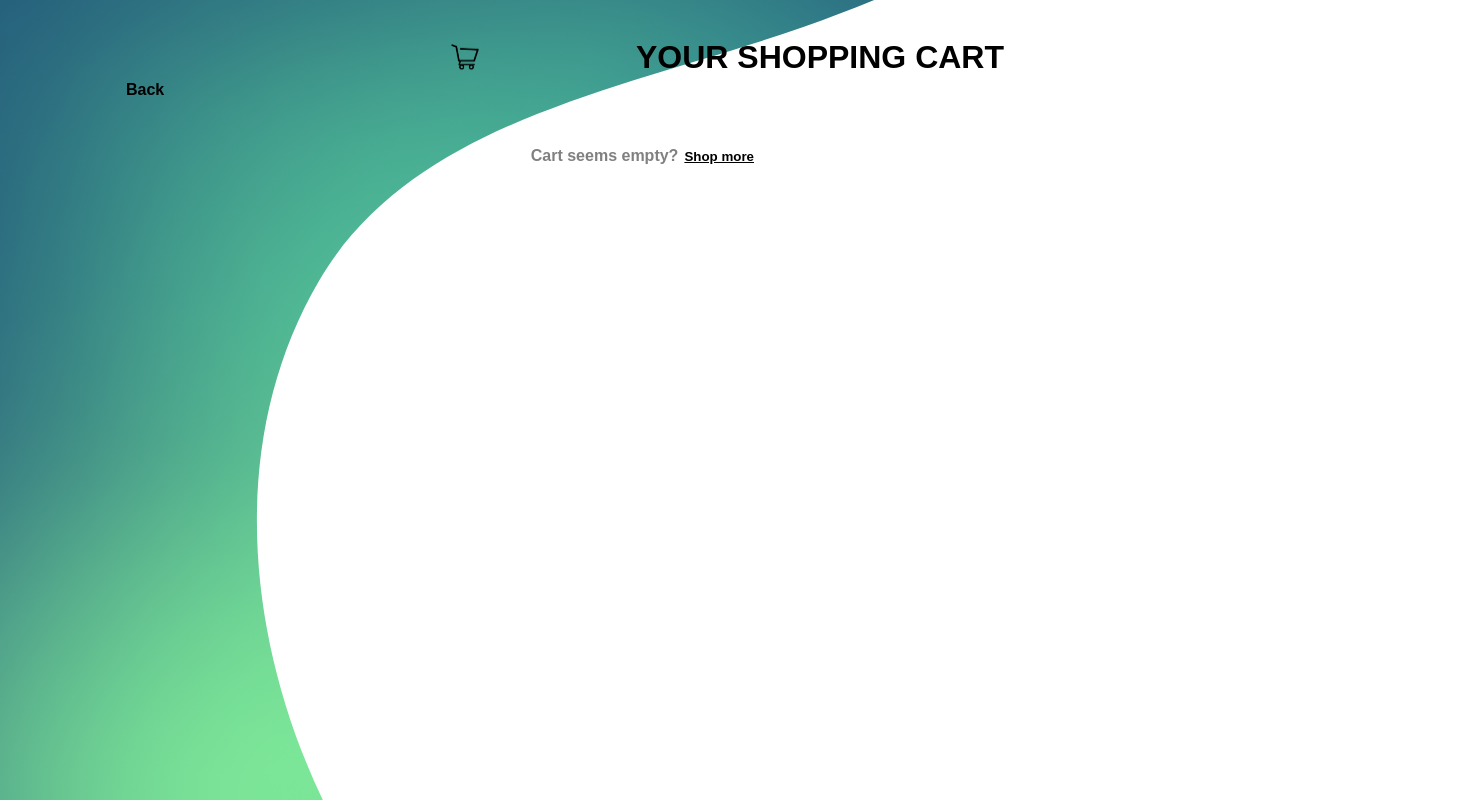
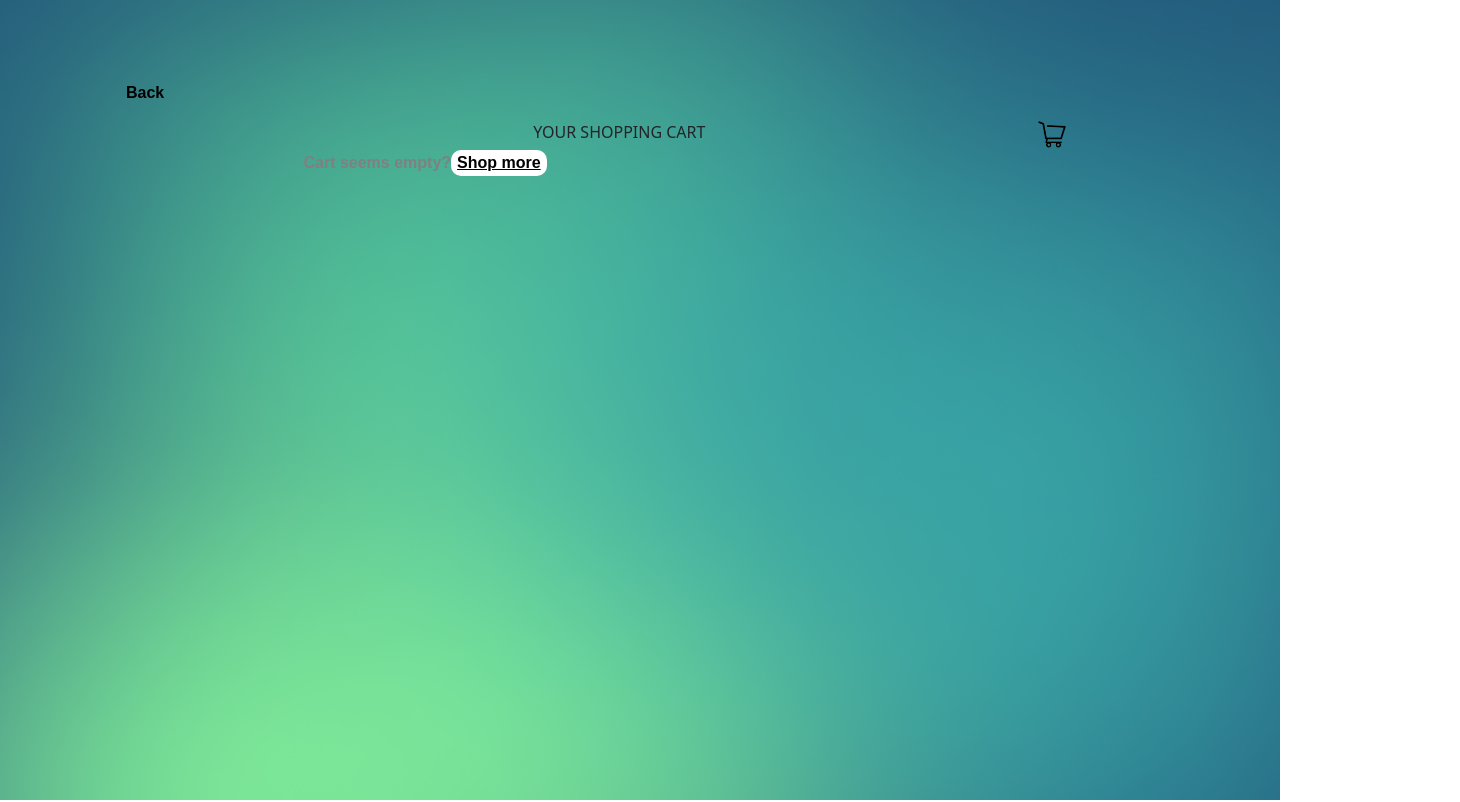
Before and after one commit to advanced-computer-lab-2023/Agile-Star-Squad-Pharmacy, a React (Create React App) app in the folder frontend/: page /patient/pages/Cart in a window 1280 px wide. Shown: the top 802 px of the page, 1460 px wide, since content can reach past the window. Built offline with nearby package versions, Linux system fonts and the light colour scheme.

Commit message:
fix: overflow and bootstrap

```diff
--- a/frontend/public/index.html
+++ b/frontend/public/index.html
@@ -15,6 +15,18 @@
       user's mobile device or desktop. See https://developers.google.com/web/fundamentals/web-app-manifest/
     -->
     <link rel="manifest" href="%PUBLIC_URL%/manifest.json" />
+
+    <link
+      href="https://cdn.jsdelivr.net/npm/bootstrap@5.0.2/dist/css/bootstrap.min.css"
+      rel="stylesheet"
+      integrity="sha384-EVSTQN3/azprG1Anm3QDgpJLIm9Nao0Yz1ztcQTwFspd3yD65VohhpuuCOmLASjC"
+      crossorigin="anonymous"
+    />
+    <script
+      src="https://cdn.jsdelivr.net/npm/bootstrap@5.0.2/dist/js/bootstrap.bundle.min.js"
+      integrity="sha384-MrcW6ZMFYlzcLA8Nl+NtUVF0sA7MsXsP1UyJoMp4YLEuNSfAP+JcXn/tWtIaxVXM"
+      crossorigin="anonymous"
+    ></script>
     <!--
       Notice the use of %PUBLIC_URL% in the tags above.
       It will be replaced with the URL of the `public` folder during the build.
@@ -40,5 +52,15 @@
       To begin the development, run `npm start` or `yarn start`.
       To create a production bundle, use `npm run build` or `yarn build`.
     -->
+    <script
+    src="https://cdn.jsdelivr.net/npm/@popperjs/core@2.9.2/dist/umd/popper.min.js"
+    integrity="sha384-IQsoLXl5PILFhosVNubq5LC7Qb9DXgDA9i+tQ8Zj3iwWAwPtgFTxbJ8NT4GN1R8p"
+    crossorigin="anonymous"
+  ></script>
+  <script
+    src="https://cdn.jsdelivr.net/npm/bootstrap@5.0.2/dist/js/bootstrap.min.js"
+    integrity="sha384-cVKIPhGWiC2Al4u+LWgxfKTRIcfu0JTxR+EQDz/bgldoEyl4H0zUF0QKbrJ0EcQF"
+    crossorigin="anonymous"
+  ></script>
   </body>
 </html>
--- a/frontend/src/patient/pages/cart/CartPage.js
+++ b/frontend/src/patient/pages/cart/CartPage.js
@@ -25,17 +25,19 @@ const CartPage = (props) => {
 
   return (
     <div className={classes.cartpage}>
-      <svg className={classes.backgroundsvg} xmlns="http://www.w3.org/2000/svg" width="1046" height="100%" fill="none">
-        <path fill-rule="evenodd" clip-rule="evenodd" d="M547.307 26.9986C368.24 89.514 156.939 120.347 62.9562 280.934C-34.6225 447.664 -8.0537 659.342 79.784 825.846C158.797 975.621 334.11 1032.03 494.246 1098.48C649.537 1162.91 805.342 1230.36 973.602 1196.71C1172.6 1156.91 1410.6 1086.96 1479.12 901.499C1546.49 719.157 1344.65 567.738 1271.02 391.707C1203.62 230.596 1231.4 8.85592 1072.15 -71.3951C910.76 -152.727 722.227 -34.0694 547.307 26.9986Z" fill="white" />
-      </svg>
-      <br></br>
+      <div className='col-5'>
         <button className={classes.back} /* onClick={() => Handle order click }*/> Back</button>
-      <h1>YOUR SHOPPING CART</h1>
-      <div className={classes.icon} style={{width:"30px"}}>
+      </div>
+      <div className='col-5'>
+        <div className={`d-flex flex-row ${classes.rightSection} justify-space-between`}>
+          <div>YOUR SHOPPING CART</div>
+          <div className={classes.icon} style={{ width: "30px" }}>
             <img
               src={icon}
               style={{ width: '30px', height: 'auto' }}
             />
+          </div>
+
         </div>
         <div className={classes.pageContent}>
           {medSummaryItems.length > 0 ? (
@@ -44,19 +46,22 @@ const CartPage = (props) => {
               <div className="total">
                 <h2>Total Amount: $ {cartCtx.total}</h2>
                 <div className={classes.checkoutButton}>
-                <button className={classes.check} /* onClick={() => Handle order click }*/>Checkout</button>
+                  <button className={classes.check} >Checkout</button>
                 </div>
               </div>
             </div>
           ) : (
             <p className={classes.empty}>Cart seems empty?
-            <button className={classes.more} /* onClick={() => Handle order click }*/>Shop more</button>
+              <button className={classes.more} >Shop more</button>
 
             </p>
           )}
 
         </div>
       </div>
+      <div className='col-2'></div>
+
+    </div>
   );
 };
 
--- a/frontend/src/patient/pages/cart/CartPage.module.css
+++ b/frontend/src/patient/pages/cart/CartPage.module.css
@@ -3,6 +3,7 @@
     background-image: url('./backgroundImage.png');
     background-size: cover;
     background-position: center;
+    display: flex;
     background-repeat: no-repeat;
     width: 100vw;
     height: 100vh;
@@ -24,7 +25,6 @@
 
     display: flex;
     justify-content: flex-end; /* Align content to the right */
-    height: 100%; /* Fill the entire height of the viewport */
     position: relative;
     right: 270px;
   }
@@ -71,9 +71,6 @@
   }
  .icon{
     text-align: center;
-    position: relative;
-    left: 450px;
-    top: -55px;
   }
 
   .inc{
@@ -109,6 +106,11 @@
     top: 80px;
   }
 
+  .rightSection {
+    margin-top: 120px;
+    justify-content: space-between;
+  }
+
 
   /* Text color on the background */
    /* Center the text within the container */
```
Lines whose indentation alone changed are shown as unchanged.
